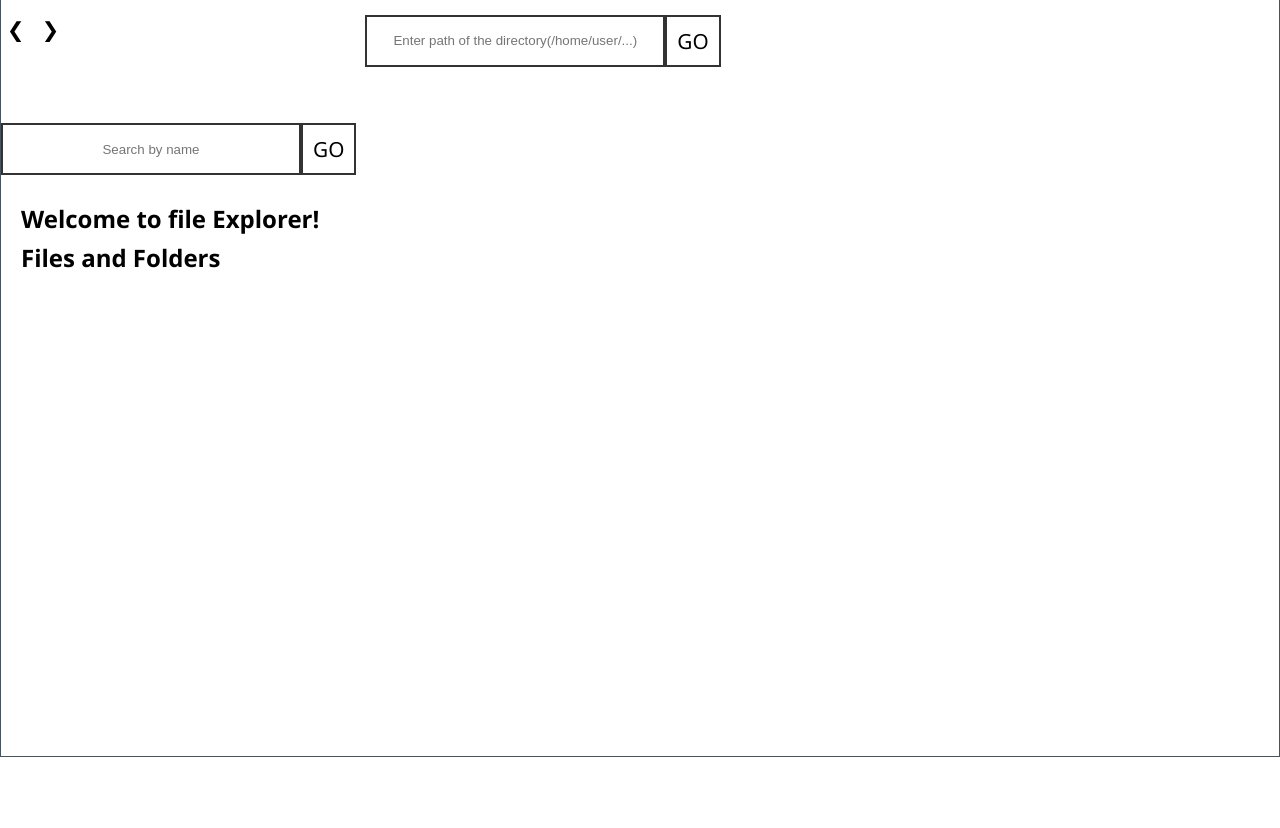
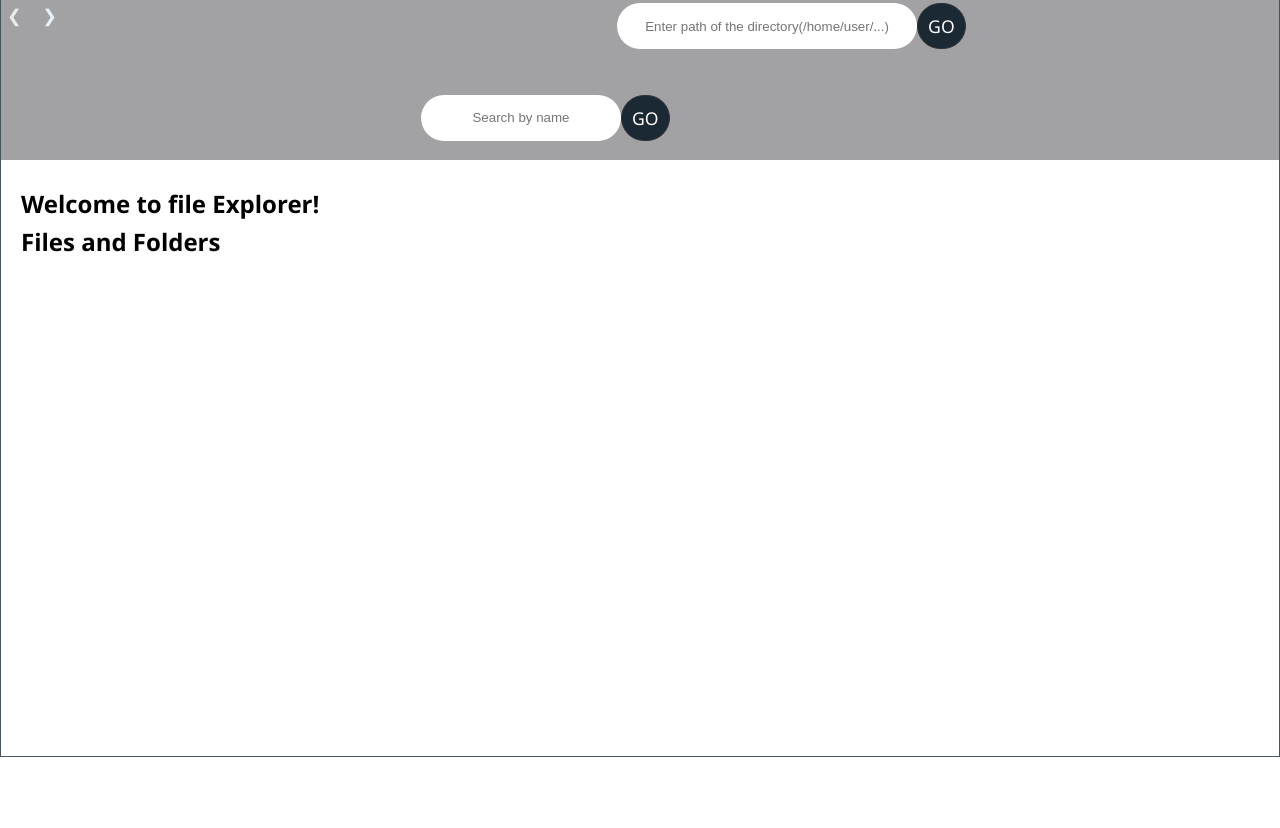
Before and after one commit to GeekHaven/file-explorer, an Electron app: page index.html in a window 1280 px wide. Shown: the part 43-871 px from the top of the page. Drawn offline with Linux system fonts and the light colour scheme; no server answers.

Commit message:
successful in designing navbar (#39)
* msg

* succesful in adding go back,go forward  button

* succesful in designing navbar

* ubdated navbar

```diff
--- a/style.css
+++ b/style.css
@@ -178,10 +178,14 @@ h2 {
 }
 .change
 {
-  font-size: 1.3rem;
+  font-size: 1.1rem;
   /* margin: 0mm auto; */
   display: flex;
   flex-wrap: wrap;
+  background-color: rgb(162, 162, 165);
+
+  padding-bottom: 0.5cm;
+
 }
 /* .change input[type=text]
 {
@@ -192,8 +196,9 @@ h2 {
 .container
 {
 
-    margin-top: 15mm;
-    margin-right: 300px;
+    margin-top: 12mm;
+
+    /* margin-right: 300px; */
     /* flex-grow: 4; */
     /* justify-content: space-between; */
     /* align-items: flex-start; */
@@ -201,49 +206,56 @@ h2 {
 #goback
 {
   text-decoration: none;
-  color: black;
+  color: #ebebeb;
   padding: 6px;
+
 }
+
 #goforward
 {
-  text-decoration: none;
-  color: black;
-  padding: 6px;
+   text-decoration: none;
+
+  color: #e8f1f7;
+  padding: 10px;
+
+
+
 }
 #directory
 {
   height: 100%;
   text-decoration: none;
-  color: black;
-  border:2px solid rgb(20, 20, 20);
-   padding: 6px;
+  color: rgb(10, 10, 10);
+  /* border:1px solid rgb(20, 20, 20); */
+   /* padding: 6px; */
    width: 300px;
   border-color: #333 ;
   text-align:center;
+  border-radius: 1.2cm;
     /* left: auto;
     right: auto */
+  margin-left: 550px;
 }
 #go
 {
   text-decoration: none ;
-  color: black;
-  border:2px solid rgb(12, 12, 12);
+  color: rgb(255, 254, 254);
+  border:1px solid rgb(56, 55, 55);
   border-color: #333 ;
+  background-color: #1a2933;
   padding: 10px;
   align-content: center;
   left: -100px;
+   border-radius: 1.2cm;
 
 }
 #fileName{
   height:100%;
   text-decoration: none;
-  color: black;
-  border:2px solid rgb(20, 20, 20);
-   padding: 6px;
-   width: 300px;
-  border-color: #333 ;
+  color: rgb(7, 7, 7);
+   width: 200px;
   text-align:center;
-    /* left: auto;
-    right: auto */
 
+    margin-left: 420px;
+    border-radius: 1.2cm;
 }
```
